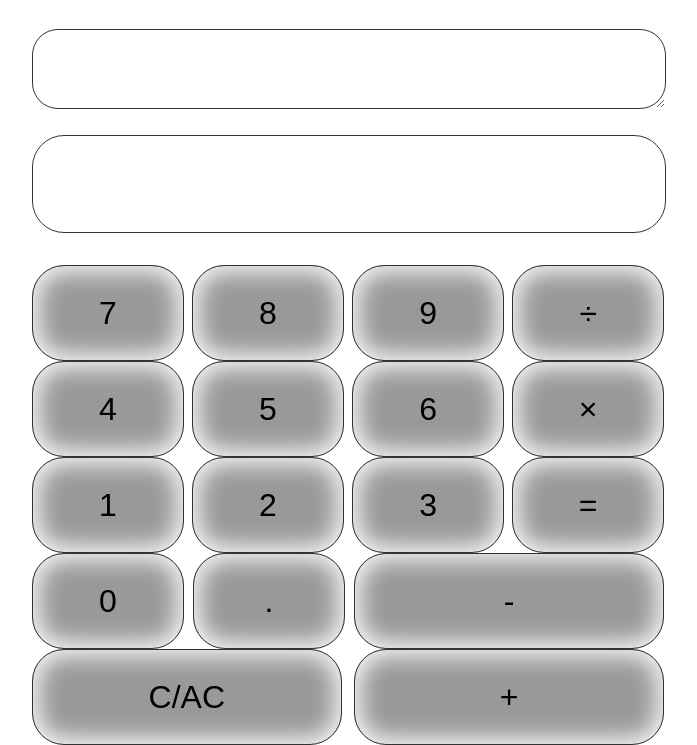
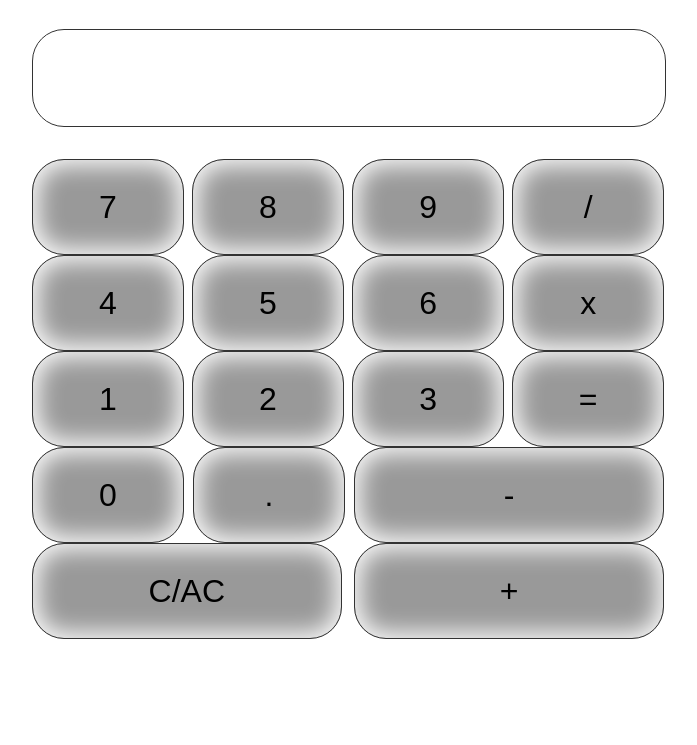
Before and after one commit to flannerychristopher/js_calculator, a plain HTML site: page index.html in a window 1280 px wide. Both pictures are taken after a click on the button "C/AC". Shown: the part 72-817 px from the top of the page, without its empty margins (292-989 px from the left). Drawn offline with Linux system fonts and the light colour scheme.

Commit message:
add button listener

```diff
--- a/index.html
+++ b/index.html
@@ -10,29 +10,27 @@
 
     <h1>JavaScript Calculator</h1>
     <section class="container">
-      <div>
-        <textarea id="equation"></textarea>
-      </div>
+      <div id="equation"></div>
       <div id="solution"></div>
 
       <div id="pad">
         <button id="seven">7</button>
         <button id="eight">8</button>
         <button id="nine">9</button>
-        <button id="divide">&#247;</button>
+        <button id="divide"> / </button>
         <button id="four">4</button>
         <button id="five">5</button>
         <button id="six">6</button>
-        <button id="multiply">&#215</button>
+        <button id="multiply"> x </button>
         <button id="one">1</button>
         <button id="two">2</button>
         <button id="three">3</button>
         <button id="equals">=</button>
         <button id="zero">0</button>
         <button id="decimal">.</button>
-        <button id="subtract">-</button>
+        <button id="subtract"> - </button>
         <button id="clear">C/AC</button>
-        <button id="add">+</button>
+        <button id="add"> + </button>
       </div>
     </section>
 
--- a/js/script.js
+++ b/js/script.js
@@ -5,6 +5,7 @@ const calc = {
     calc.add(array);
     calc.subtract(array);
     console.log(array);
+    return array;
   },
 
   multiply: (array) => {
@@ -51,4 +52,33 @@ const calc = {
     }
   }
 
-}
+} // close calc obj
+
+
+const equationElement = document.getElementById('equation');
+const solutionElement = document.querySelector('div#solution');
+const buttons = document.getElementsByTagName('button');
+
+(() => {
+  for (let i = 0; i < buttons.length; i++) {
+    const button = buttons[i];
+
+
+    button.addEventListener("click", function() {
+      if (button.textContent === 'C/AC' ) {
+        equationElement.textContent = '';
+        return;
+      } else if (button.textContent === '=') {
+        console.log(equationElement.textContent);
+        let array = equationElement.textContent.split(' ');
+        console.log(array);
+        let solution = calc.run(array);
+        solutionElement.textContent = solution[0];
+        return;
+      } else {
+        equationElement.textContent += button.textContent;
+        return;
+      }
+    });
+  }
+})();
```
